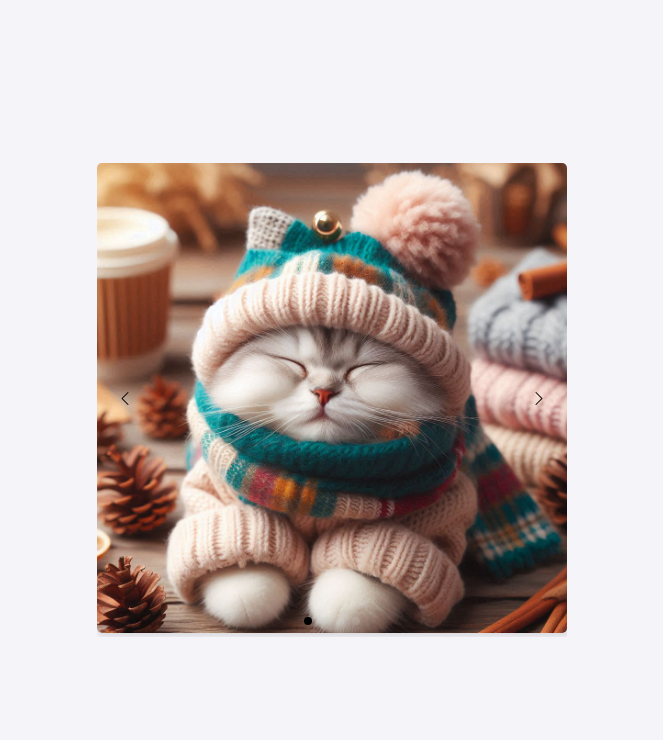
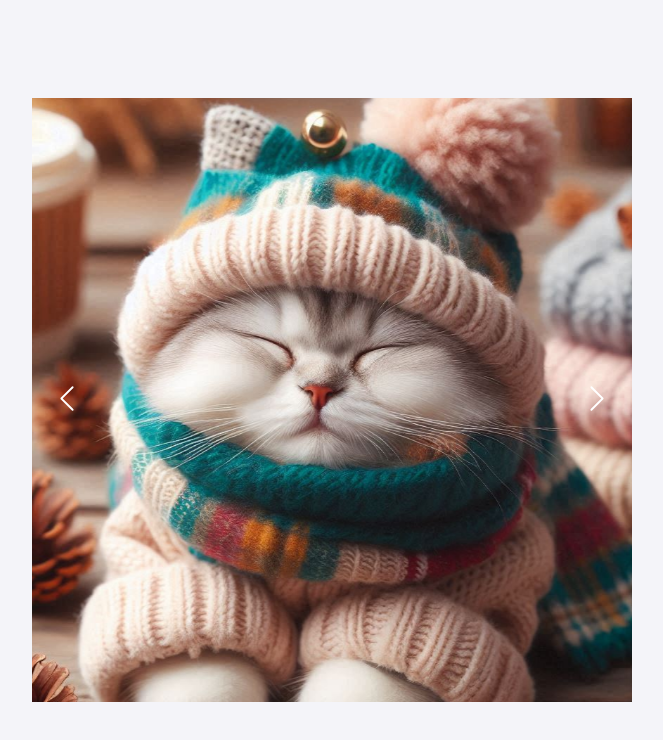
Before and after one commit to rajjitlai/react-templates-FREE, a React (Vite) app: page / in a window 1280 px wide. Shown: the top 740 px of the page, without its empty margins (308-971 px from the left). Built offline with nearby package versions, Linux system fonts and the light colour scheme.

Commit message:
image-slider-ended

```diff
--- a/src/Components/Image_Slider_01/Image_Slider_01.tsx
+++ b/src/Components/Image_Slider_01/Image_Slider_01.tsx
@@ -46,7 +46,7 @@ function Carousel({ slides = images }) {
                     slideShadows: true,
                 }}
                 onSlideChange={(swiper) => setCurrentSlide(swiper.activeIndex)}
-                onSwiper={(swiper) => console.log(swiper)}
+                onSwiper={(swiper) => (swiper)}
             >
                 {slides.map((image, index) => (
                     <SwiperSlide key={index} className="slider">
--- a/src/Components/Image_Slider_01/styles.css
+++ b/src/Components/Image_Slider_01/styles.css
@@ -15,7 +15,7 @@ body {
 }
 
 .carousel-container {
-    max-width: 470px;
+    max-width: 600px;
     width: 100%;
     margin: auto;
     position: relative;
@@ -37,6 +37,12 @@ body {
     transition: color 0.3s ease;
 }
 
+.carousel-button img{
+    width: 30px;
+    height: 30px;
+    filter: invert(1);
+}
+
 .carousel-button:hover {
     color: #61dafb;
 }
@@ -54,12 +60,26 @@ body {
     height: auto;
     border-radius: 5px;
     box-shadow: 0 4px 6px rgba(0, 0, 0, 0.1);
+    transition: transform 0.5s ease;
+}
+
+.slider:hover img {
+    transform: scale(1.1);
 }
 
 .swiper-pagination-bullet {
+    display: none;
     background: #ccc;
+    /* you can remove the display: none to see the pagination */
 }
 
 .swiper-pagination-bullet-active {
+    display: none;
     background: #000;
+    /* you can remove the display: none to see the pagination */
 }
+
+.swiper-slide-active img {
+    transform: scale(1.2);
+    transition: transform 0.5s ease;
+}
```
